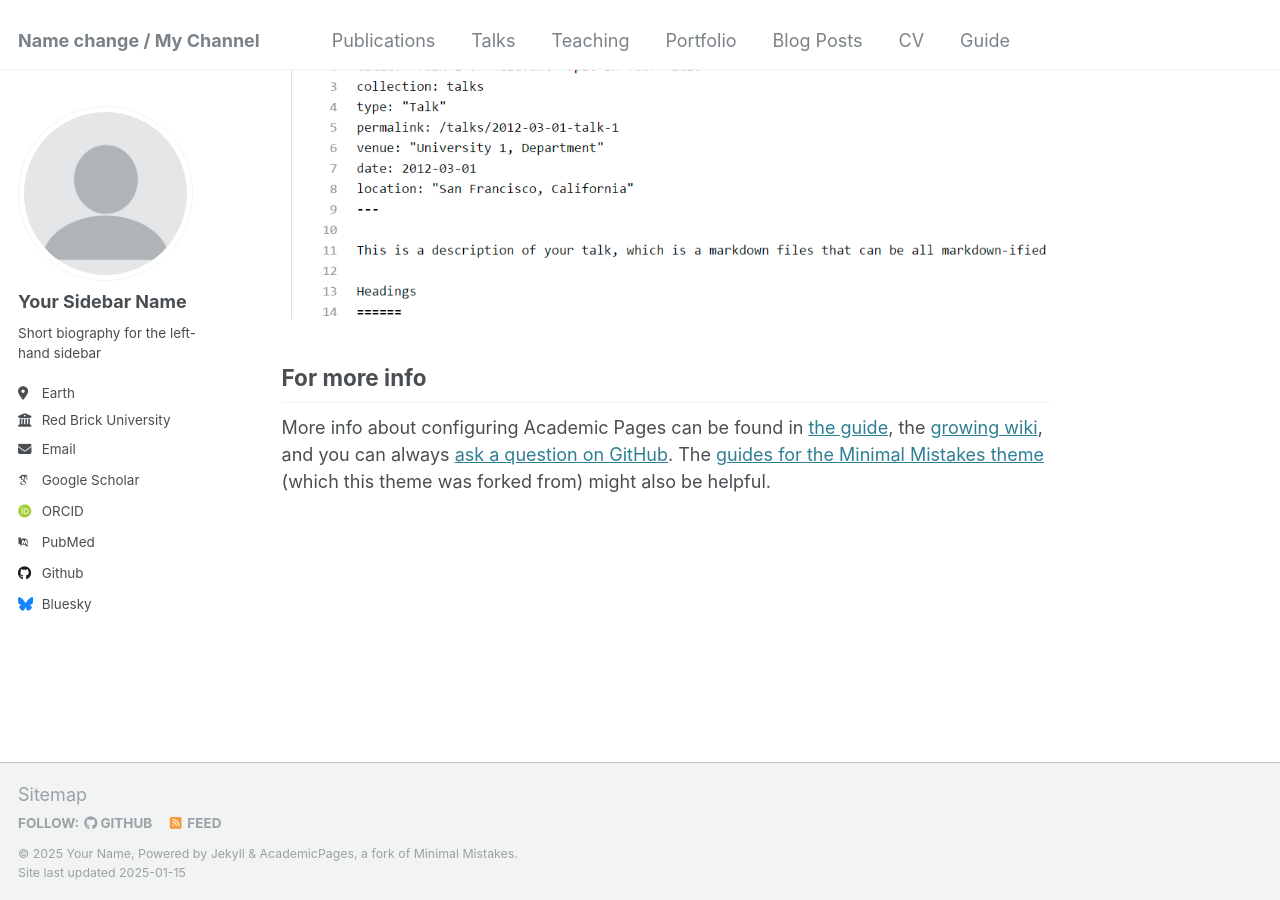
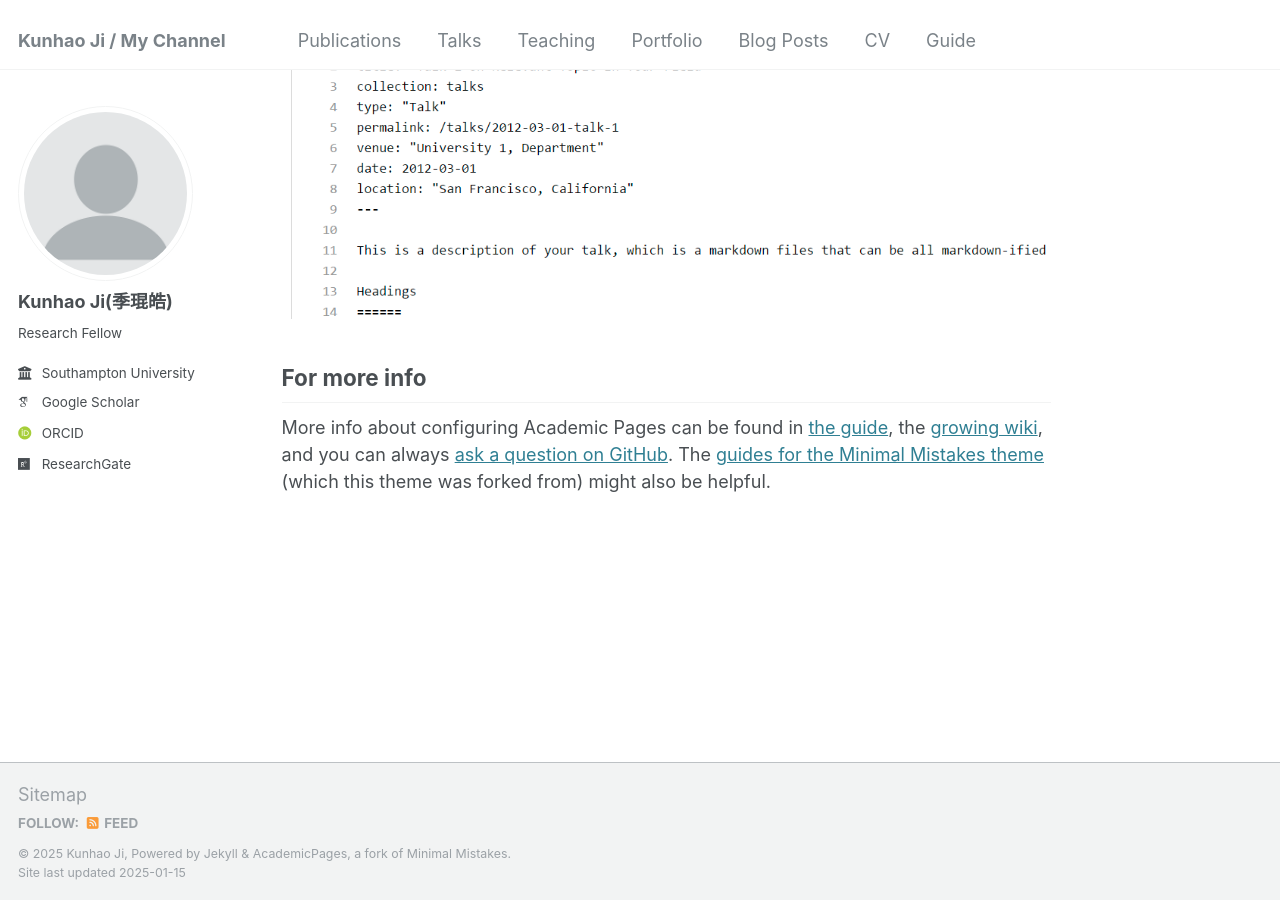
Before and after one commit to kjlight/kjlight.github.io, a Jekyll site: the page built from _pages/about.md, in a window 1280 px wide and 900 px high, scrolled down 2643 px. Built offline with Jekyll 4.4.1, drawn with Linux system fonts in a browser that asks for light colours; some web fonts are replaced.

Commit message:
Update _config.yml

```diff
--- a/_config.yml
+++ b/_config.yml
@@ -8,13 +8,13 @@
 
 # Basic Site Settings
 locale                   : "en-US"
-title                    : "Name change / My Channel" # change by kj
+title                    : "Kunhao Ji / My Channel" # change by kj
 title_separator          : "-"
-name                     : &name "Your Name"
+name                     : &name "Kunhao Ji"
 description              : &description "personal description"
-url                      : https://academicpages.github.io # the base hostname & protocol for your site e.g. "https://[your GitHub username].github.io"
+url                      : https://kjlight.github.io # the base hostname & protocol for your site e.g. "https://[your GitHub username].github.io"
 baseurl                  : "" # the subpath of your site, e.g. "/blog"
-repository               : "academicpages/academicpages.github.io"
+repository               : "kjlight/kjlight.github.io"
 
 # Site Author - The following control what appear as part of the author content on the side bar.
 #               If a field is blank the icon and link will not appear, otherwise it will be shown.
@@ -22,34 +22,34 @@ repository               : "academicpages/academicpages.github.io"
 author:
   # Biographic information
   avatar           : "profile.png"
-  name             : "Your Sidebar Name"
+  name             : "Kunhao Ji(季琨皓)"
   pronouns         : # example: "she/her"
-  bio              : "Short biography for the left-hand sidebar"
-  location         : "Earth"
-  employer         : "Red Brick University"
+  bio              : "Research Fellow"
+  location         : #"Earth"
+  employer         : "Southampton University"
   uri              : # URL
-  email            : "none@example.org"
+  email            : #"none@example.org"
 
   # Academic websites
   arxiv            : # URL - Update with the correct link to your profile
-  googlescholar    : "https://scholar.google.com/citations?user=PS_CX0AAAAAJ"
+  googlescholar    : "https://scholar.google.com/citations?user=qC5SVrYAAAAJ&hl=en"
   impactstory      : # URL
-  orcid            : "http://orcid.org/yourorcidurl"
+  orcid            : "https://orcid.org/0000-0002-2300-5942"
   semantic         : # URL
-  pubmed           : "https://www.ncbi.nlm.nih.gov/pubmed/?term=john+snow"
-  researchgate     : # URL
+  pubmed           : # URL
+  researchgate     : "https://www.researchgate.net/profile/Kunhao-Ji"# URL
   scopus           : # URL
 
   # Repositories and software development
   bitbucket        : # Username - Update with your username on the site
   codepen          : # Username
   dribbble         : # Username
-  github           : "academicpages"
+  github           : # Username "academicpages"
   kaggle           : # Username
   stackoverflow    : # User number or user number and name (i.e., use "1" or "1/jeff-atwood")
 
   # Social media
-  bluesky          : "bsky.app" # Replace this with you Bluesky username
+  bluesky          : # Replace this with you Bluesky username
   facebook         : # Username
   flickr           : # Username
   foursquare       : # Username
```
